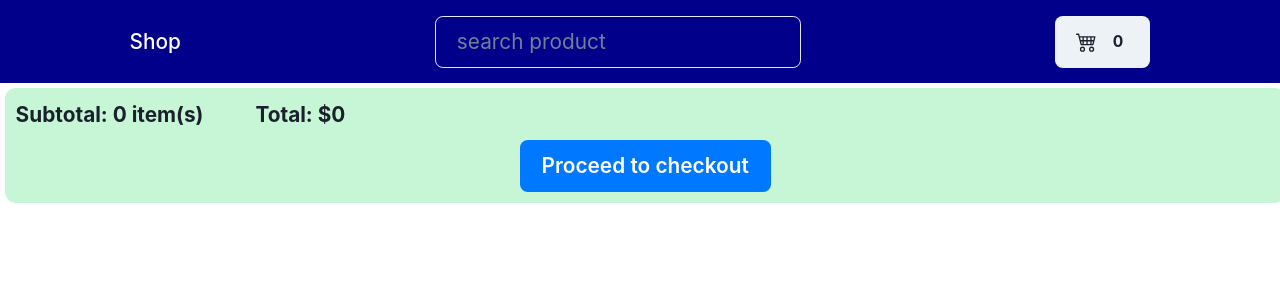
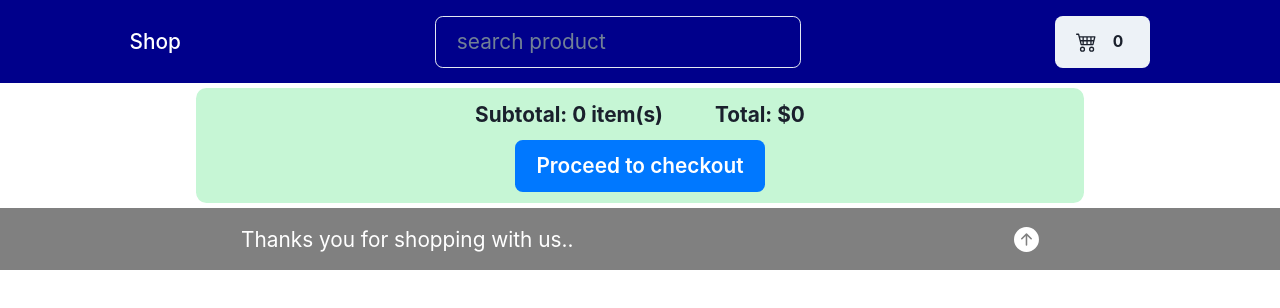
Before and after one commit to vince4559/online-store, a React (Vite) app: page /cart in a window 1280 px wide. Shown: the top 308 px of the page. Built offline with nearby package versions, Linux system fonts and the light colour scheme.

Commit message:
updating cart

```diff
--- a/src/App.jsx
+++ b/src/App.jsx
@@ -3,6 +3,7 @@ import SharedComponet from "./componets/SharedComponet"
 import  Shop from "../src/pages/Shop"
 import  Cart from "../src/pages/Cart"
 import ErrorPage from "./pages/ErrorPage"
+import Footer from "./pages/Footer"
 
 
 
@@ -12,6 +13,7 @@ function App() {
         <Route path="/" element={<SharedComponet />}>
           <Route index element={<Shop />} />
           <Route path="/cart" element={<Cart />} />
+          <Route path="/footer" element={<Footer />} />
         </Route>
         <Route path="*" element={<ErrorPage />} />
       </Routes>
--- a/src/componets/CartTotal.jsx
+++ b/src/componets/CartTotal.jsx
@@ -10,7 +10,7 @@ const CartTotal = () => {
       setTotal(cart.reduce((acc, curr) => acc + Number(curr.price) * curr.qty, 0))
     },[cart])
   return (
-    <Stack bg={'green.100'} p={2}   rounded={'lg'} >
+    <VStack bg={'green.100'} p={2} m={'auto'}   w={'70%'} rounded={'lg'}  >
         <HStack spacing={10}>
         <Text fontWeight={'bold'}>Subtotal: {cart.length} item(s)</Text>
         <Text fontWeight={'bold'}>Total: ${total}</Text>
@@ -20,7 +20,7 @@ const CartTotal = () => {
             Proceed to checkout
         </Button>
         </VStack>
-    </Stack>
+    </VStack>
   )
 }
 
--- a/src/componets/FilterProduct.jsx
+++ b/src/componets/FilterProduct.jsx
@@ -26,9 +26,9 @@ const FilterProduct = () => {
     const btnRef = React.useRef();
     const {filterState:{byStock,byFastDelivery,byRating, sort, searchQuery},
      filterDispatch} = DataProvider();
-     console.log(byStock,byFastDelivery,byRating, sort, searchQuery)
+    //  console.log(byStock,byFastDelivery,byRating, sort, searchQuery)
   return (
-   <Box  p={1} bg={'gray.100'} >
+   <Box  p={1} bg={'gray.100'} position={'sticky'} top={"4rem"} zIndex={1} >
      <Button ref={btnRef}  onClick={onOpen} colorScheme="none" color={'green'}>
         <BsArrowRightCircle /> Filter product
       </Button>
@@ -75,7 +75,7 @@ const FilterProduct = () => {
                     <Stack spacing={2}>
                     <Checkbox
                     name='group2'
-                    type={'checkbox'}
+
                     onChange={() => filterDispatch({
                       type: FILTERACTIONS.FILTER_BY_STOCK,
                     })}
@@ -83,13 +83,15 @@ const FilterProduct = () => {
                     >
                       Include out of stock
                       </Checkbox>
+
                       <Checkbox
                       name='group2'
-                      type={'checkbox'}
+
                       onChange={() => filterDispatch({
                         type: FILTERACTIONS.FILTER_BY_DELIVERY,
                       })}
                       checked={byFastDelivery}
+                      disabled
                     >
                       By Fast Delivery
                       </Checkbox>
--- a/src/componets/Navbar.jsx
+++ b/src/componets/Navbar.jsx
@@ -9,8 +9,9 @@ import { FILTERACTIONS } from '../context/Reducers';
 const Navbar = () => {
   const { filterDispatch} = DataProvider();
   return (
-    <Flex justifyContent={'space-around'} bg={'darkblue'} w={'100vw'} p={3} gap={5}  >
-      <Flex alignItems={'center'}>
+    <Flex justifyContent={'space-around'} bg={'darkblue'}
+    w={'100vw'} p={3} gap={5} position={'sticky'} top={0}  zIndex={2} >
+      <Flex alignItems={'center'} >
         <NavLink to={'/'} style={({isActive}) => isActive? {color:'yellow'} : {color:'white'}} >
             Shop
         </NavLink>
--- a/src/componets/SharedComponet.jsx
+++ b/src/componets/SharedComponet.jsx
@@ -1,5 +1,6 @@
 import React from 'react'
 import { Outlet } from "react-router-dom"
+import Footer from '../pages/Footer'
 import Navbar from './Navbar'
 
 
@@ -8,6 +9,7 @@ const SharedComponet = () => {
     <>
     <Navbar />
     <Outlet />
+    <Footer />
     </>
   )
 }
--- a/src/pages/Cart.jsx
+++ b/src/pages/Cart.jsx
@@ -1,4 +1,4 @@
-import { HStack, Image, IconButton,  List, ListItem, Box, FormControl } from '@chakra-ui/react'
+import { HStack, Image, IconButton,  List, ListItem, Box, FormControl, Stack } from '@chakra-ui/react'
 import React from 'react'
 import { DataProvider } from '../context/Context';
 import { AiFillDelete } from "react-icons/ai";
@@ -12,8 +12,9 @@ const Cart = () => {
   const {state:{cart}, dispatch } = DataProvider();
 
   return (
-    <Box  m={1}   w={'100vw'}>
-      {
+    <Box  m={1}   maxW={'100vw'} h='fit-content'>
+     <Stack>
+     {
         cart.map(prod => (
           <List key={prod.id} p={3} >
             <ListItem shadow={'base'} >
@@ -23,7 +24,7 @@ const Cart = () => {
           <p>{PriceFormater(prod.price)}</p>
           <Box>
             Qty: <FormControl as={'select'} value={prod.qty}
-            w={'100px'} colorScheme={'green'}
+            w={'50px'} colorScheme={'green'}
             cursor={'pointer'}
             onChange={(e) => dispatch({
               type: ACTIONS.CHANGE_CART_Qty,
@@ -40,6 +41,7 @@ const Cart = () => {
           </Box>
           <HStack display={['none', 'none', 'block', 'block']} ><Rating rating = {prod.rating} /></HStack>
           <IconButton icon={<AiFillDelete />}
+           display={['none', 'none', 'block', 'block']}
           cursor={'pointer'}
             colorScheme='none' color={'red'}
             onClick={() =>dispatch({type: ACTIONS.REMOVE_FROM_cART, payload:prod}) }
@@ -50,6 +52,7 @@ const Cart = () => {
           </List>
         ))
       }
+     </Stack>
       <CartTotal />
     </Box>
   )
--- a/src/pages/ErrorPage.jsx
+++ b/src/pages/ErrorPage.jsx
@@ -1,11 +1,22 @@
-import { Box, Heading } from '@chakra-ui/react'
+import { Heading,  HStack,  VStack, Text } from '@chakra-ui/react'
 import React from 'react'
+import { Link } from 'react-router-dom'
+import { BsFillArrowLeftCircleFill } from "react-icons/bs";
 
 const ErrorPage = () => {
   return (
-    <Box>
-        <Heading>Error page</Heading>
-    </Box>
+    <VStack w={'70%'} rounded={'2xl'} m={5} p={4}>
+        <Heading textAlign={'center'}>Page Not Found </Heading>
+          <Text textAlign={'center'}>
+            Looks like you've followed a broken link or entered a url that does'nt exist on this page
+          </Text>
+          <Link to={'/'}>
+              <HStack>
+              <BsFillArrowLeftCircleFill />
+              <Text> Go Back Home</Text>
+              </HStack>
+          </Link>
+    </VStack>
   )
 }
 
--- /dev/null
+++ b/src/pages/Footer.jsx
@@ -0,0 +1,22 @@
+
+import { Flex, HStack, Link, Text } from '@chakra-ui/react'
+import React from 'react'
+import { BsFillArrowUpCircleFill } from "react-icons/bs";
+
+const Footer = () => {
+  return (
+    <HStack bg={'gray'} maxW={'100vw'} p={3} justify='space-around' px={5}>
+        <Flex align={'center'}>
+            <Text color={'white'}>Thanks you for shopping with us..</Text>
+        </Flex>
+        <Flex>
+            <Link  href=''>
+                <BsFillArrowUpCircleFill  color='white' fontSize={'1.2rem'}/>
+            </Link>
+        </Flex>
+
+    </HStack>
+  )
+}
+
+export default Footer
--- a/src/pages/Shop.jsx
+++ b/src/pages/Shop.jsx
@@ -39,7 +39,7 @@ const Shop = () => {
     return sortedProducts
    }
   return (
-      <Box >
+      <Box maxW={'100vw'} >
       <FilterProduct />
       <Flex  wrap={'wrap'} w={'full'} justify='space-around'>
       {
```
